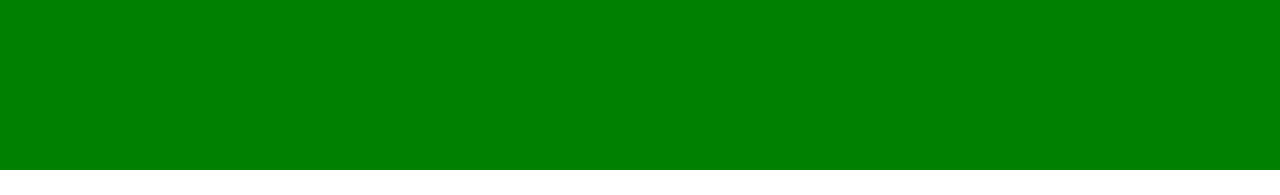
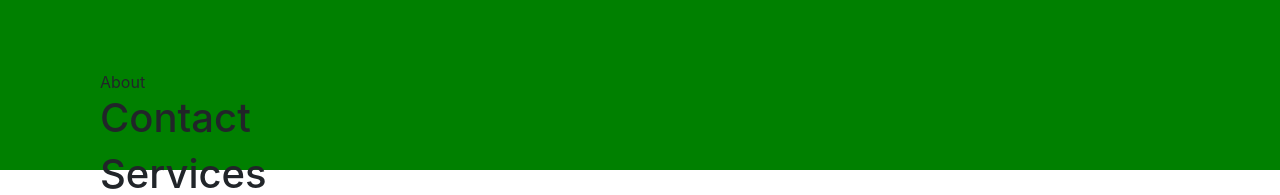
Before and after one commit to RA9/hospital-aid-odc-sec2-group-3, a React (Create React App) app: page / in a window 1280 px wide. Shown: the part 2751-2946 px from the top of the page. Before the commit the page ends 2921 px from the top, so only its background shows below. Built offline with nearby package versions, Linux system fonts and the light colour scheme.

Commit message:
new update

```diff
--- a/src/components/Footer.js
+++ b/src/components/Footer.js
@@ -7,13 +7,13 @@
         <React.Fragment>
             <footer id="footer">
                 <div className="footer-box">
-
+                About
                 </div>
                 <div className="footer-box">
-
+                 <h1>Contact</h1>
                 </div>
                 <div className="footer-box">
-
+                    <h1>Services</h1>
                 </div>
             </footer>
         </React.Fragment>
```
